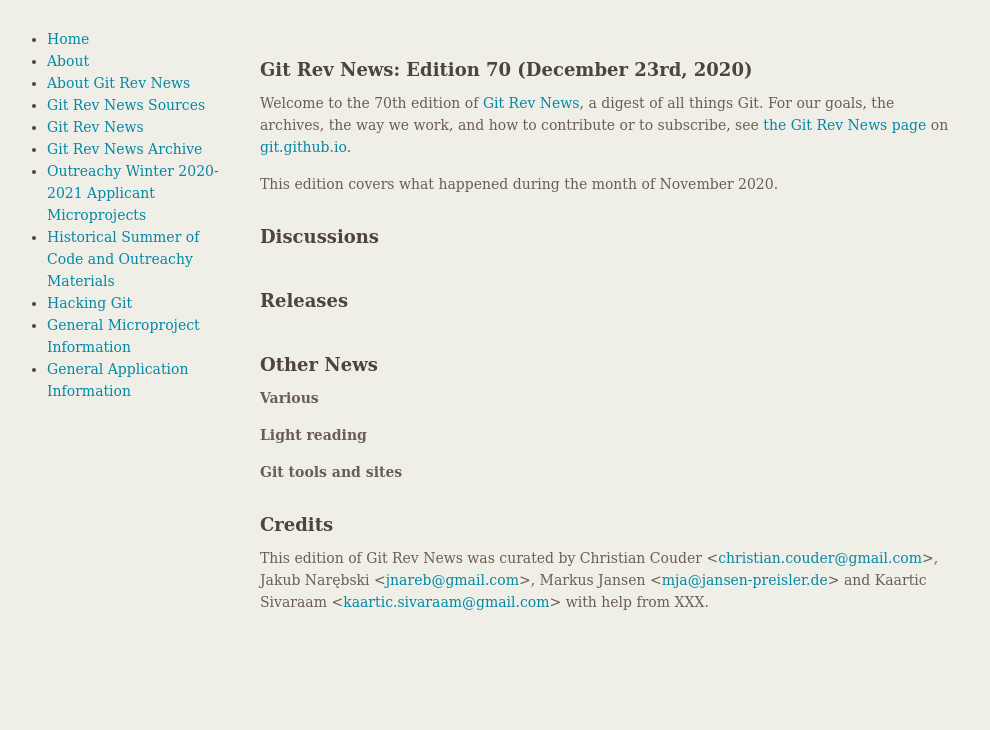
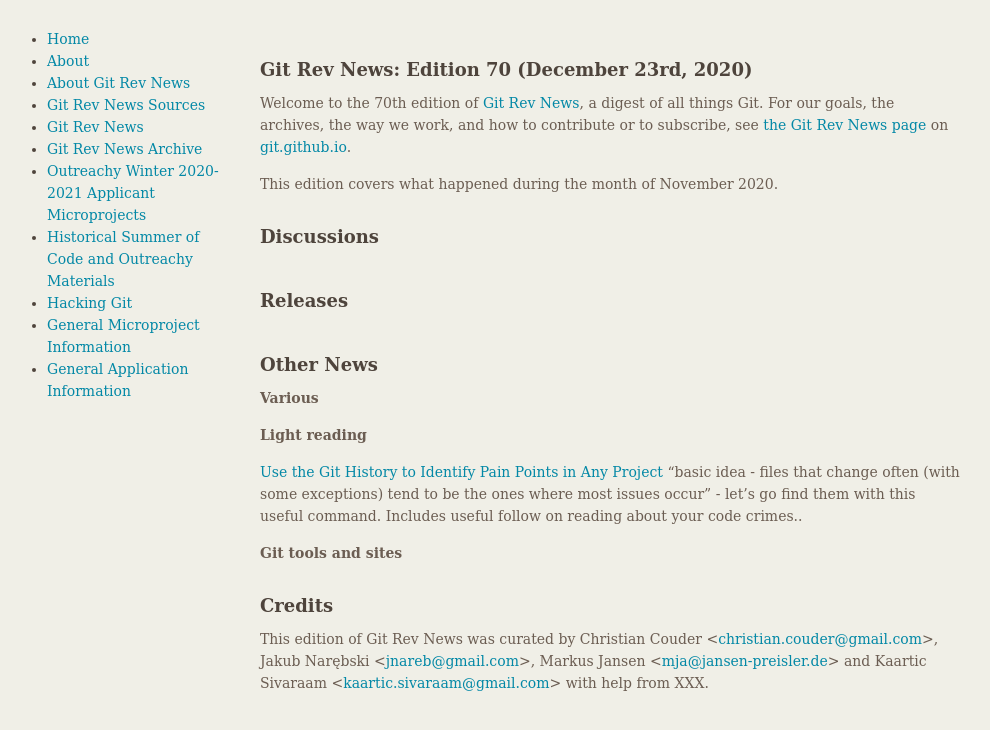
Before and after one commit to git/git.github.io, a Jekyll site: the page built from rev_news/drafts/edition-70.md, in a window 1280 px wide. Shown: the top 730 px of the page, without its empty margins (149-1139 px from the left). Built offline with Jekyll 4.4.1, drawn with Linux system fonts in a browser that asks for light colours.

Commit message:
Update edition-70.md
A recent blog post highlighted the use of Git's history as a tool in ensuring better code by highlighting areas of high change.

```diff
--- a/rev_news/drafts/edition-70.md
+++ b/rev_news/drafts/edition-70.md
@@ -43,6 +43,8 @@
 
 __Light reading__
 
+[Use the Git History to Identify Pain Points in Any Project](https://preslav.me/2020/03/01/use-the-git-history/)
+"basic idea - files that change often (with some exceptions) tend to be the ones where most issues occur" - let's go find them with this useful command. Includes useful follow on reading about your code crimes..
 
 __Git tools and sites__
 
```
